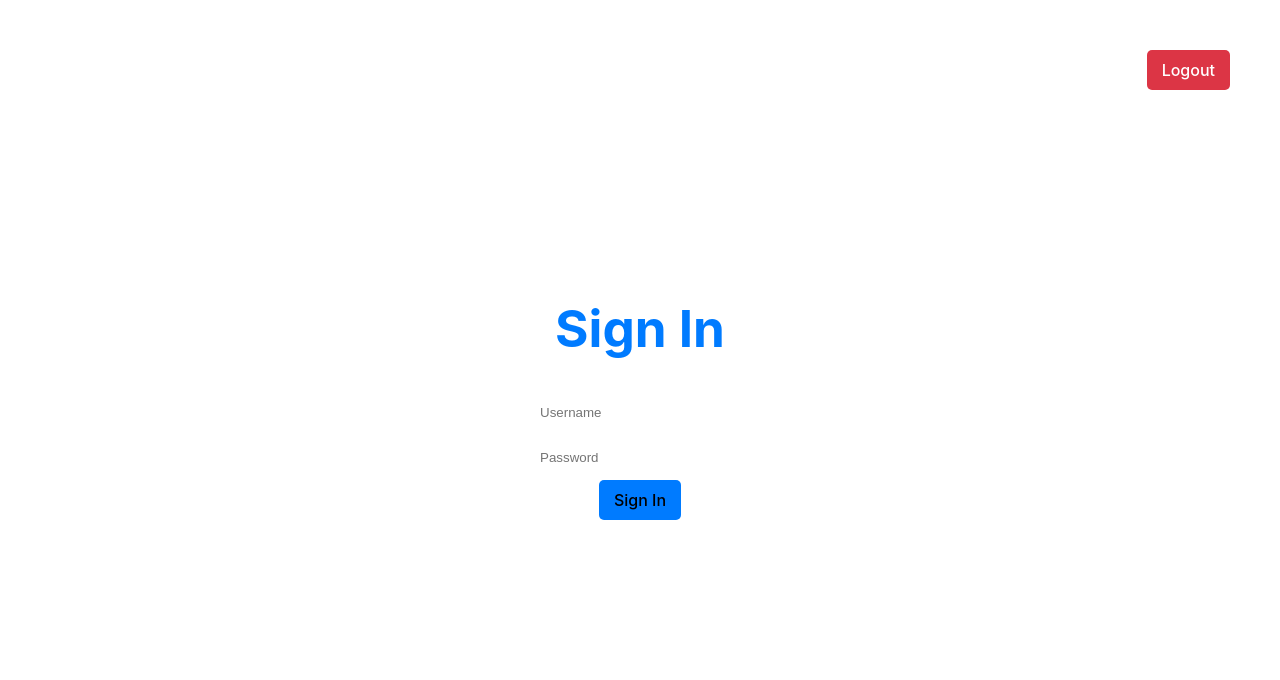
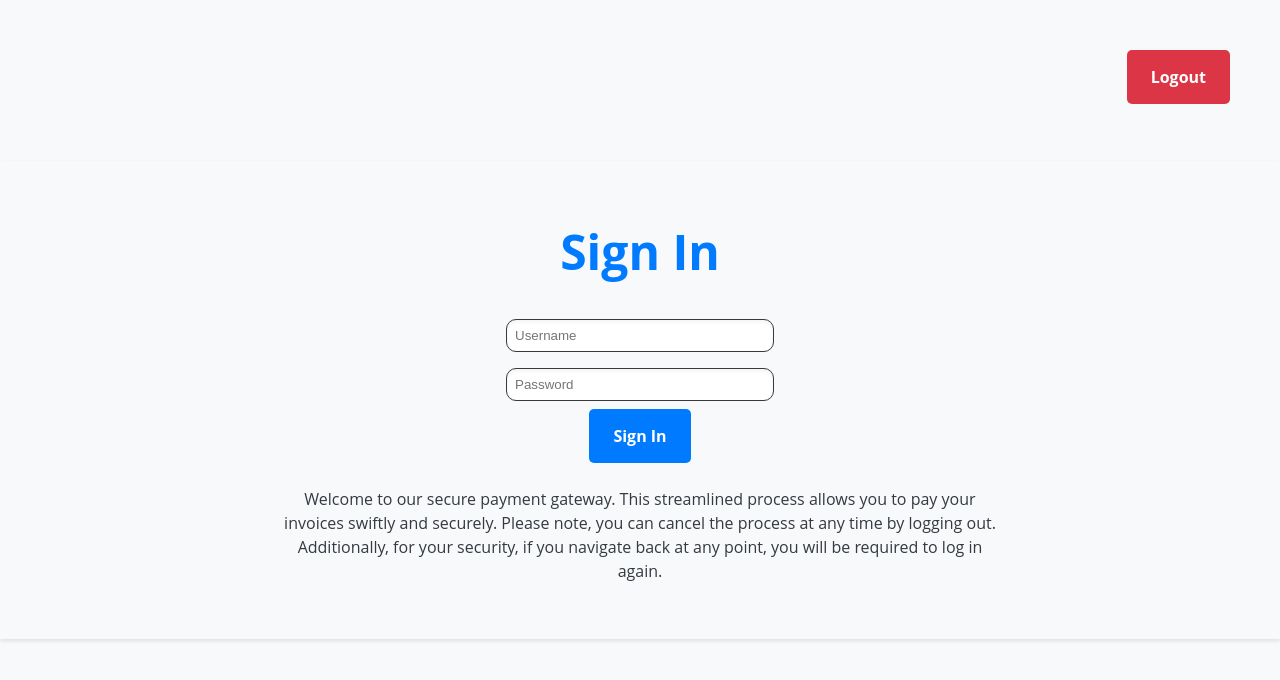
Before and after one commit to Zeus3252/billing-app, a React (Vite) app: page / in a window 1280 px wide. Shown: the top 680 px of the page. Built offline with nearby package versions, Linux system fonts and the light colour scheme.

Commit message:
refactored compontents to seperate input validation and api calling, css updates.

```diff
--- a/src/App.css
+++ b/src/App.css
@@ -1,113 +1,141 @@
+:root {
+  --primary-color: #007bff;
+  --primary-dark: #0056b3;
+  --success-color: #28a745;
+  --success-dark: #1e7e34;
+  --error-color: #dc3545;
+  --error-dark: #c82333;
+  --neutral-light: #f8f9fa;
+  --neutral-dark: #343a40;
+  --modal-overlay: rgba(0, 0, 0, 0.5);
+  --spacing-xs: 8px;
+  --spacing-sm: 16px;
+  --spacing-md: 24px;
+  --spacing-lg: 32px;
+  --font-primary: "Open Sans", Arial, sans-serif;
+  --font-size-base: 16px;
+  --font-size-xl: 48px;
+  --font-size-lg: 24px;
+  --font-size-md: 20px;
+  --font-size-sm: 14px;
+  --font-size-xs: 12px;
+}
+
+body {
+  background-color: var(--neutral-light);
+  font-family: var(--font-primary);
+  font-size: var(--font-size-base);
+  color: var(--neutral-dark);
+}
+
 #root {
   max-width: 1280px;
   margin: 0 auto;
-  padding: 2rem;
+  padding: var(--spacing-lg);
   text-align: center;
-}
-
-body {
-  background-color: white;
+  box-shadow: 0 2px 4px rgba(0, 0, 0, 0.1);
 }
 
 .largeText {
-  color: #007bff;
+  color: var(--primary-color);
+  font-size: var(--font-size-xl);
 }
 
 .lastText {
-  color: #74e374;
+  color: var(--success-color);
+  font-size: var(--font-size-lg);
 }
 
 .mediumText {
   color: black;
   font-weight: 600;
+  font-size: var(--font-size-md);
 }
 
 .smallText {
-  color: #555555;
+  color: var(--neutral-dark);
   font-style: italic;
+  font-size: var(--font-size-sm);
 }
 
 .field {
-  padding: 8px;
-  margin: 5px 0;
-  border: 2px solid white;
-  border-radius: 15px;
-  width: 200px;
+  padding: var(--spacing-xs);
+  margin: var(--spacing-xs) 0;
+  border: 1px solid var(--neutral-dark);
+  border-radius: 10px;
+  width: 250px;
+  box-shadow: inset 0 2px 4px rgba(0, 0, 0, 0.05);
+}
+
+.nextButton,
+.cancelButton,
+.confirmButton,
+.logoutButton {
+  padding: var(--spacing-sm) var(--spacing-md);
+  border: none;
+  border-radius: 5px;
+  color: white;
+  font-weight: bold;
+  cursor: pointer;
+  transition: background-color 0.3s ease;
 }
 
 .nextButton {
-  background-color: #007bff;
-  padding: 10px 15px;
-  border: none;
-  border-radius: 5px;
-  transition: background-color 0.3s ease;
+  background-color: var(--primary-color);
 }
 
 .nextButton:hover {
-  background-color: #0056b3;
+  background-color: var(--primary-dark);
 }
 
 .cancelButton {
-  background-color: #dc3545;
-  padding: 10px 15px;
-  border: none;
-  border-radius: 5px;
-  transition: background-color 0.3s ease;
+  background-color: var(--error-color);
+}
+
+.cancelButton:hover {
+  background-color: var(--error-dark);
 }
 
 .confirmButton {
-  background-color: #5cb85c;
-  margin-right: 10px;
-  border: none;
-  border-radius: 5px;
-  transition: background-color 0.3s ease;
+  background-color: var(--success-color);
 }
 
 .confirmButton:hover {
-  background-color: #449d44;
-}
-
-.cancelButton:hover {
-  background-color: #c82333;
+  background-color: var(--success-dark);
 }
 
 .help {
-  color: #555555;
-  margin-top: 10px;
+  color: var(--neutral-dark);
+  margin: var(--spacing-md) 20%;
 }
 
 .logoutButton {
   position: fixed;
   top: 50px;
   right: 50px;
-  background-color: #dc3545;
-  color: white;
-  padding: 10px 15px;
-  border: none;
-  border-radius: 5px;
+  background-color: var(--error-color);
 }
 
 .logoutButton:hover {
-  background-color: #c82333;
+  background-color: var(--error-dark);
 }
 
 .balanceText {
-  font-size: 20px;
-  font-family: "Arial", sans-serif;
-  color: #333333;
-  text-align: center;
+  font-size: var(--font-size-lg);
+  color: #333;
 }
+
 .transactionCompleteMessage {
   background-color: #f8d7da;
   color: #721c24;
-  padding: 10px;
+  padding: var(--spacing-sm);
   border-radius: 5px;
-  margin-top: 20px;
+  margin-top: var(--spacing-md);
 }
 
 .errorText {
-  color: #dc3545;
-  font-size: 14px;
+  color: var(--error-color);
+  font-size: var(--font-size-sm);
 }
 
 .modalBehind {
@@ -116,21 +144,30 @@ body {
   left: 0;
   width: 100vw;
   height: 100vh;
-  background-color: #00000080;
+  background-color: var(--modal-overlay);
   display: flex;
   justify-content: center;
   align-items: center;
-  z-index: 9999;
+  z-index: 1000;
 }
 
 .modalBody {
   position: relative;
   width: 90%;
   max-width: 600px;
-  padding: 20px;
+  padding: var(--spacing-lg);
   background-color: white;
   border-radius: 10px;
   box-shadow: 0 4px 6px rgba(0, 0, 0, 0.1);
-  z-index: 9999;
-  transform: translateY(-130%);
+  z-index: 1001;
+  transform: translateY(-50%);
 }
+
+.balanceText {
+  font-size: 1.5rem;
+  font-weight: bold;
+  color: #2c3e50;
+  padding: 10px 20px;
+  background-color: #ecf0f1;
+  border-radius: 8px;
+}
--- a/src/components/AccountNumber.jsx
+++ b/src/components/AccountNumber.jsx
@@ -34,6 +34,16 @@ function AccountNumber() {
     setModal(null);
   }, []);
 
+  function isValidInput() {
+    setError("");
+    const regex = /^[0-9]*$/;
+    if (!regex.test(accountNumber) || accountNumber.length != 6) {
+      setError("Please enter number that meets the requirements.");
+      return false;
+    }
+    return true;
+  }
+
   return (
     <div>
       <div>
@@ -56,8 +66,8 @@ function AccountNumber() {
           <button
             className="nextButton"
             type="submit"
-            onClick={(e) => {
-              e.preventDefault(),
+            onClick={() => {
+              isValidInput() &&
                 AccountIDHandler(
                   accountNumber,
                   setAccountID,
--- a/src/components/Login.jsx
+++ b/src/components/Login.jsx
@@ -13,6 +13,21 @@ function Login() {
     navigate,
     setError,
   } = useContext(AppContext);
+
+  function isValidInput() {
+    setError("");
+    const regex = /^[a-zA-Z0-9._\-!]+$/;
+    if (
+      !regex.test(username) ||
+      !regex.test(password) ||
+      username.length > 30 ||
+      password.length > 30
+    ) {
+      setError("Please enter credentials that meets the requirements.");
+      return false;
+    }
+    return true;
+  }
 
   return (
     <div>
@@ -47,8 +62,7 @@ function Login() {
           className="nextButton"
           type="submit"
           onClick={() => {
-            username &&
-              password &&
+            username && password && isValidInput();
             authenticateUser(
               username,
               password,
@@ -63,6 +77,15 @@ function Login() {
           Sign In
         </button>
       </div>
+      <div>
+        <p className="help">
+          Welcome to our secure payment gateway. This streamlined process allows
+          you to pay your invoices swiftly and securely. Please note, you can
+          cancel the process at any time by logging out. Additionally, for your
+          security, if you navigate back at any point, you will be required to
+          log in again.
+        </p>
+      </div>
     </div>
   );
 }
--- a/src/components/PaymentComplete.jsx
+++ b/src/components/PaymentComplete.jsx
@@ -19,10 +19,12 @@ function PaymentComplete() {
     setNewBalance(newBalance);
   }, []);
 
+  sessionStorage.removeItem("token");
+
   return (
     <div>
       <h1 className="lastText">Success</h1>
-      <h3 className="mediumText">
+      <h3 className="mediumText balanceText ">
         New Balance: {newBalance ? formatter.format(newBalance) : "Loading..."}
       </h3>
       <p className="mediumText">
@@ -33,6 +35,7 @@ function PaymentComplete() {
       </p>
       <div />
       <div>
+        <hr></hr>
         <p className="transactionCompleteMessage">
           Thank you for your transaction. For security reasons, it is
           recommended to close this tab.
--- a/src/components/PaymentSubmit.jsx
+++ b/src/components/PaymentSubmit.jsx
@@ -30,11 +30,13 @@ const PaymentSubmit = () => {
   }
 
   function handleInputBlur(e) {
-    const cleanedInput = e.target.value.replace(/[^\d.]/g, "");
-    if (!isNaN(cleanedInput)) {
-      const formattedInput = formatter.format(parseFloat(cleanedInput));
-      e.target.value = formattedInput;
-      setPaymentAmount(formattedInput.replace(/[^\d.]/g, "")); //is this necessary?
+    if (e.target.value.length > 0) {
+      const cleanedInput = e.target.value.replace(/[^\d.]/g, "");
+      if (!isNaN(cleanedInput)) {
+        const formattedInput = formatter.format(parseFloat(cleanedInput));
+        e.target.value = formattedInput;
+        setPaymentAmount(formattedInput.replace(/[^\d.]/g, ""));
+      }
     }
   }
 
--- a/src/components/TokenMissing.jsx
+++ b/src/components/TokenMissing.jsx
@@ -6,7 +6,7 @@ function TokenMissing() {
 
   useEffect(() => {
     sessionStorage.removeItem("token");
-    setError("Unauthorized token. Redirecting to sign in...");
+    setError("Authentication failed. Redirecting to sign in...");
 
     setTimeout(() => {
       navigate("/");
--- a/src/handlers/AccountIDHandler.jsx
+++ b/src/handlers/AccountIDHandler.jsx
@@ -5,13 +5,6 @@ export async function AccountIDHandler(
   setAccountNumberEntered,
   setError
 ) {
-  setError("");
-  const regex = /^[0-9]*$/;
-  if (!regex.test(accountNumber) || accountNumber.length != 6) {
-    setError("Please enter number that meets the requirements.");
-    return;
-  }
-
   const apiToken = sessionStorage.getItem("token");
   try {
     const response = await fetch(
--- a/src/handlers/BalanceHandler.jsx
+++ b/src/handlers/BalanceHandler.jsx
@@ -24,7 +24,7 @@ export async function getBalance(accountID, setBalance, formatter, setError) {
 
     setBalance(formatter.format(result.balance));
   } catch (error) {
-    console.error(error);
+    setError("Unable to connect. Please check your network settings.");
     return;
   }
 }
--- a/src/handlers/LoginHandler.jsx
+++ b/src/handlers/LoginHandler.jsx
@@ -7,18 +7,6 @@ export async function authenticateUser(
   setPassword,
   setIsAuthenticated
 ) {
-  setError("");
-  const regex = /^[a-zA-Z0-9._\-!]+$/;
-  if (
-    !regex.test(username) ||
-    !regex.test(password) ||
-    username.length > 30 ||
-    password.length > 30
-  ) {
-    setError("Please enter credentials that meets the requirements.");
-    return;
-  }
-
   try {
     const response = await fetch(
       `https://sandbox-api.camvio.cloud/aboss-api/rest/v1/auth/login?j_password=${encodeURIComponent(
```
Lines whose indentation alone changed are shown as unchanged.
